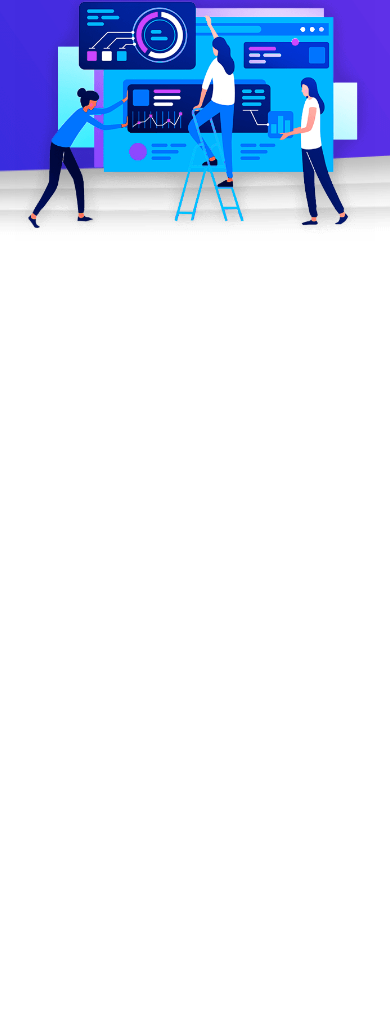
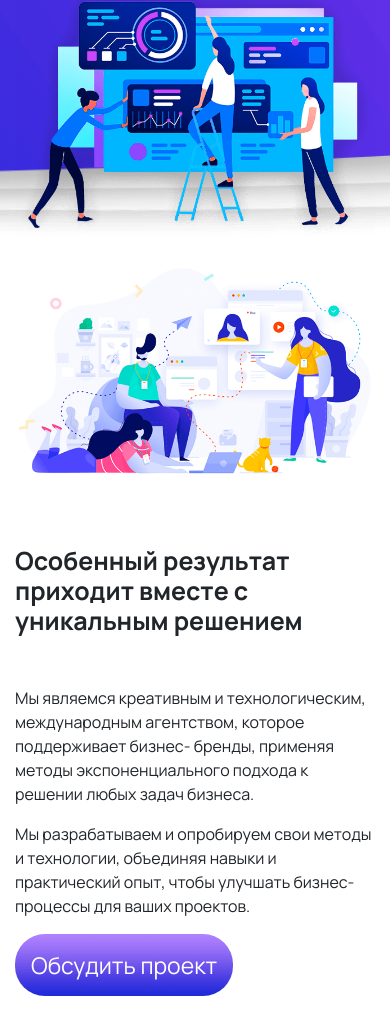
Before and after one commit to Ditox313/indigo, a plain HTML site: page index.html in a window 390 px wide. Shown: the part 498-1532 px from the top of the page. Before the commit the page ends 844 px from the top, so only its background shows below. Drawn offline with Linux system fonts and the light colour scheme.

Commit message:
Адаптивный второй блок

```diff
--- a/css/main.less
+++ b/css/main.less
@@ -9,6 +9,12 @@
 
 body {
     font-family: @font;
+}
+
+
+h2 {
+    font-size: 40px;
+    font-weight: 700;
 }
 
 /*------------------------------------------------------------------------*/
@@ -88,6 +94,7 @@ header {
 
     .header_content {
         display: flex;
+
         .header_content_item {
             width: 50%;
 
@@ -107,15 +114,13 @@ header {
                 margin-bottom: 60px;
             }
 
-            h4
-            {
+            h4 {
                 font-size: 18px;
                 color: #fff;
             }
         }
 
-        .header_content_item_img
-        {
+        .header_content_item_img {
             margin-top: -20px;
         }
     }
@@ -127,89 +132,146 @@ header {
 
 
 
+// block_2
+.block_2 {
+    margin-bottom: 90px;
+
+    .block_2_content {
+        .block_item {
+            h2 {
+                font-size: 32px;
+                margin-bottom: 50px;
+            }
+
+            .block_2_button {
+                display: inline-block;
+                border-radius: 30px;
+                background: url('../../img/block_2_but_bg.png') no-repeat center center / cover;
+                transition: all 0.3s;
+
+                &:hover {
+                    transform: translateX(10px);
+                    transition: all 0.3s;
+                }
+
+                a {
+                    padding: 15px 50px;
+                    display: block;
+                    color: #fff;
+                    text-decoration: none;
+                    font-size: 25px;
+
+
+                }
+            }
+
+
+        }
+
+        .block_2_item_img {
+            margin-top: -5px !important;
+        }
+
+        .block_2_item_content {
+            padding-top: 40px;
+        }
+    }
+}
+
+// end block_2
+
+
+
+
+
 
 
 
 
 // Media
-@media screen and(max-width: 1200px)
-{
-    header .header_content .header_content_item h1
-    {
+@media screen and(max-width: 1200px) {
+    header .header_content .header_content_item h1 {
         font-size: 83px;
     }
 
-    header .header_content .header_content_item h4
-    {
+    header .header_content .header_content_item h4 {
         font-size: 17px;
+    }
+
+    .block_2 .block_2_content .block_item h2 {
+        font-size: 28px;
     }
 }
 
 
-@media screen and(max-width: 992px)
-{
-    header
-    {
+@media screen and(max-width: 992px) {
+    header {
         min-height: auto;
     }
-    header .header_content .header_content_item
-    {
+
+    header .header_content .header_content_item {
         width: 100%;
     }
 
-    header .header_content
-    {
+    header .header_content {
         flex-direction: column;
     }
 
-    header .header_content .header_content_item_img
-    {
+    header .header_content .header_content_item_img {
         margin-top: 0;
     }
 }
 
-@media screen and(max-width: 756px)
-{
+@media screen and(max-width: 756px) {
     header .top_line .top_line_logo {
         width: 58%;
     }
 }
 
 
-@media screen and(max-width: 576px)
-{
+@media screen and(max-width: 576px) {
 
 
-    header .top_line
-    {
+    header .top_line {
         flex-direction: column;
         margin-bottom: 40px;
     }
 
-    header .top_line .top_line_social span
-    {
+    header .top_line .top_line_social span {
         margin-left: 0;
     }
+
     header .top_line .top_line_logo {
         text-align: center;
         width: 100%;
         margin-bottom: 30px;
     }
 
-    header .top_line .top_line_social
-    {
+    header .top_line .top_line_social {
         justify-content: space-around;
         width: 100%;
     }
 
-    header .header_content .header_content_item h1
-    {
+    header .header_content .header_content_item h1 {
         font-size: 50px;
     }
 
-    header .header_content .header_content_item h3
-    {
+    header .header_content .header_content_item h3 {
         font-size: 40px;
         margin-bottom: 35px;
     }
 }
+
+
+@media screen and(max-width: 400px) {
+    .block_2 .block_2_content .block_item h2 {
+        font-size: 25px;
+    }
+
+    .block_2 .block_2_content .block_item .block_2_button a
+    {
+        padding: 14px 16px;
+        font-size: 23px;
+    }
+
+}
--- a/index.html
+++ b/index.html
@@ -1,5 +1,6 @@
 <!DOCTYPE html>
 <html lang="ru">
+
 <head>
 	<meta charset="utf-8" />
 	<meta name="viewport" content="width=device-width, initial-scale=1, shrink-to-fit=no">
@@ -39,6 +40,7 @@
 
 
 </head>
+
 <body class="is_home">
 
 	<!-- header -->
@@ -68,7 +70,8 @@
 				<div class="header_content_item">
 					<h1>INDIGOMARKET</h1>
 					<h3>The business agency</h3>
-					<h4>Разработка сервисов в сфере электронной коммерции, а также предоставление маркетинговых и консалтинговых услуг</h4>
+					<h4>Разработка сервисов в сфере электронной коммерции, а также предоставление маркетинговых и
+						консалтинговых услуг</h4>
 				</div>
 
 				<div class="header_content_item header_content_item_img">
@@ -78,6 +81,47 @@
 		</div>
 	</header>
 	<!-- end header -->
+
+	<!-- block_2 -->
+	<section class="block_2">
+		<div class="container">
+			<div class="block_2_content">
+				<div class="row">
+					<div class="col-lg-6">
+						<div class="block_2_item block_2_item_img">
+							<img src="img/block_2_img.png" class="img-fluid" alt="Изображение">
+						</div>
+					</div>
+
+					<div class="col-lg-6">
+						<div class="block_item block_2_item_content">
+							<h2>
+								Особенный результат приходит
+								вместе с уникальным решением
+							</h2>
+
+							<p>
+								Мы являемся креативным и технологическим, международным агентством, которое поддерживает
+								бизнес- бренды, применяя методы экспоненциального подхода к решении любых задач бизнеса.
+							</p>
+
+							<p>
+								Мы разрабатываем и опробируем свои методы и технологии, объединяя навыки и практический
+								опыт, чтобы улучшать бизнес-процессы для ваших проектов.
+							</p>
+
+							<div class="block_2_button">
+								<a href="#">
+									Обсудить проект
+								</a>
+							</div>
+						</div>
+					</div>
+				</div>
+			</div>
+		</div>
+	</section>
+	<!-- end block_2 -->
 
 
 
@@ -95,4 +139,5 @@
 	<script src="libs/fancybox/jquery.fancybox.pack.js"></script>
 	<script src="js/common.js"></script>
 </body>
+
 </html>
```
Also changed, not shown: css/dist/main.css, img/block_2_but_bg.png (added), img/block_2_img.png (added). Lines whose indentation alone changed are shown as unchanged.
